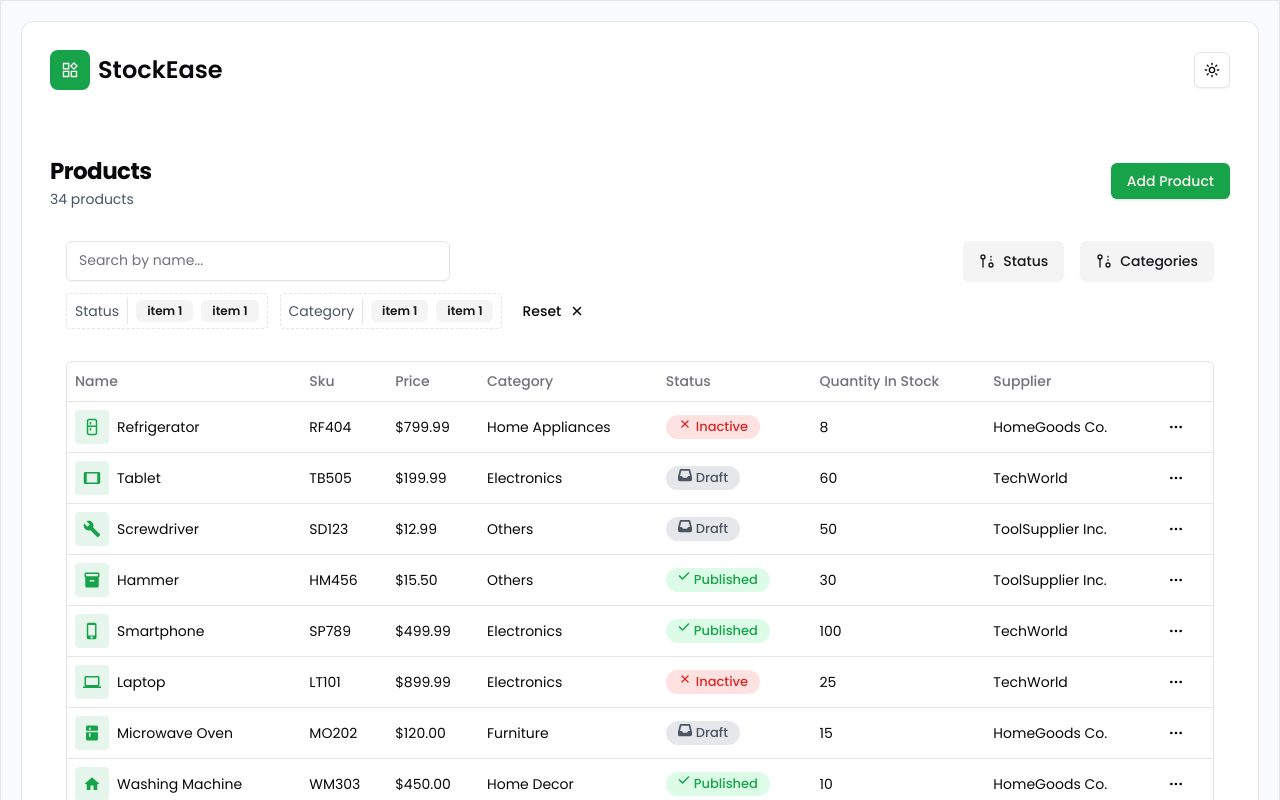
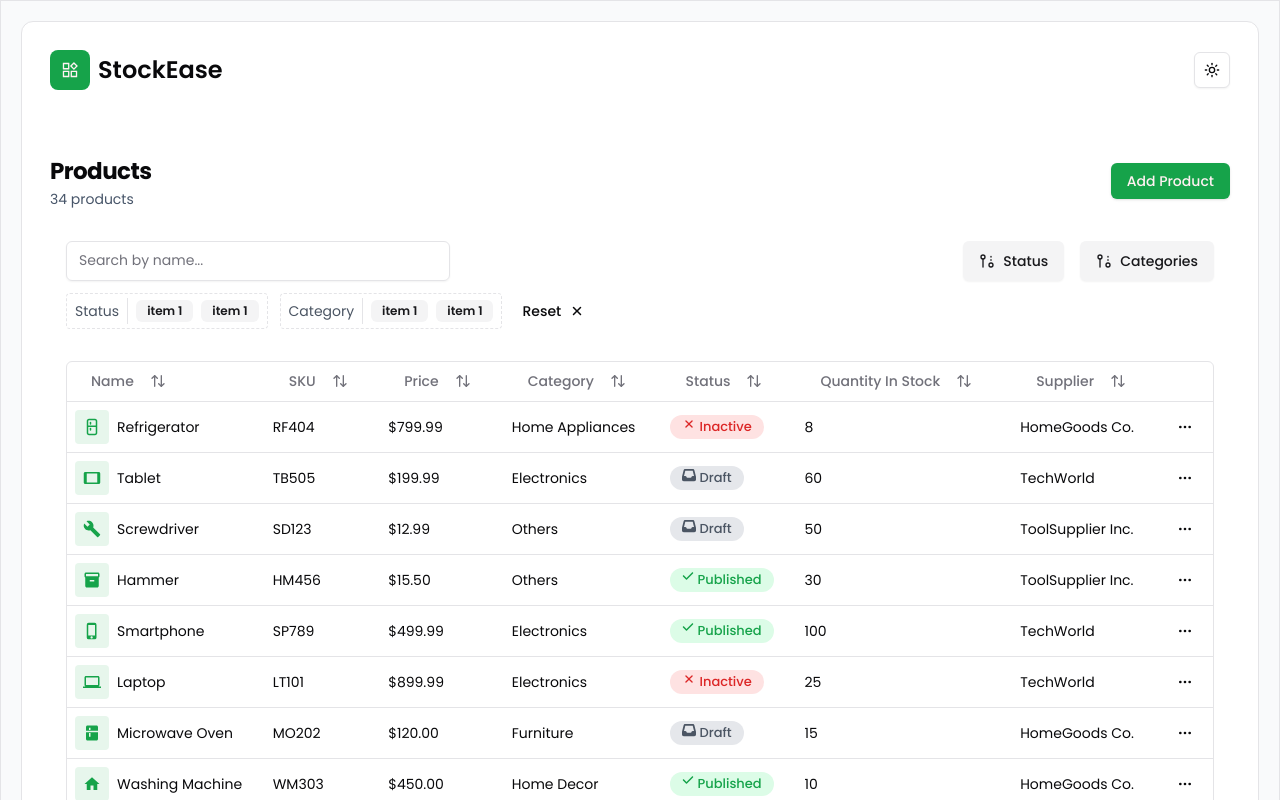
Before and after one commit to debbieellis7/stock-ease, a Next.js app: page / in a window 1280 px wide. Shown: the top 800 px of the page. Built offline with nearby package versions, Linux system fonts and the light colour scheme.

Commit message:
Add sortable headers to products table

```diff
--- a/src/components/ProductsDashboard/columns.tsx
+++ b/src/components/ProductsDashboard/columns.tsx
@@ -1,11 +1,20 @@
 // External dependencies
-import { ColumnDef } from "@tanstack/react-table";
+import { Column, ColumnDef } from "@tanstack/react-table";
+import { ArrowUpDown } from "lucide-react";
 import { IconType } from "react-icons/lib";
 import { FaCheck, FaInbox } from "react-icons/fa6";
 import { IoClose } from "react-icons/io5";
+import { IoMdArrowDown, IoMdArrowUp } from "react-icons/io";
 
 // Internal components
 import ProductDropdown from "./ProductDropdown";
+import {
+  DropdownMenu,
+  DropdownMenuTrigger,
+  DropdownMenuContent,
+  DropdownMenuItem,
+} from "../ui/dropdown-menu";
+import { Button } from "../ui/button";
 
 export type Product = {
   id: string;
@@ -29,10 +38,46 @@ export type Product = {
   icon: IconType;
 };
 
-const columns: ColumnDef<Product>[] = [
+type SortableHeaderProps = {
+  column: Column<any, unknown>; // Generic type for flexibility
+  label: string;
+};
+
+const SortableHeader: React.FC<SortableHeaderProps> = ({ column, label }) => {
+  const isSorted = column.getIsSorted();
+  const SortingIcon =
+    isSorted === "asc"
+      ? IoMdArrowDown
+      : isSorted === "desc"
+      ? IoMdArrowUp
+      : ArrowUpDown;
+
+  return (
+    <DropdownMenu>
+      <DropdownMenuTrigger asChild>
+        <Button variant="ghost" aria-label={`Sort by ${label}`}>
+          {label}
+          <SortingIcon className="ml-2 h-4 w-4" />
+        </Button>
+      </DropdownMenuTrigger>
+
+      <DropdownMenuContent align="start" side="bottom">
+        <DropdownMenuItem onClick={() => column.toggleSorting(true)}>
+          <IoMdArrowUp className="mr-2 h-4 w-4" />
+          Asc
+        </DropdownMenuItem>
+        <DropdownMenuItem onClick={() => column.toggleSorting(false)}>
+          <IoMdArrowDown className="mr-2 h-4 w-4" />
+          Desc
+        </DropdownMenuItem>
+      </DropdownMenuContent>
+    </DropdownMenu>
+  );
+};
+
+export const columns: ColumnDef<Product>[] = [
   {
     accessorKey: "name",
-    header: "Name",
     cell: ({ row }) => {
       // Access the icon property for each row
       const Icon = row.original.icon;
@@ -48,23 +93,24 @@ const columns: ColumnDef<Product>[] = [
         </div>
       );
     },
+    header: ({ column }) => <SortableHeader column={column} label="Name" />,
   },
   {
     accessorKey: "sku",
-    header: "Sku",
+    header: ({ column }) => <SortableHeader column={column} label="SKU" />,
   },
   {
     accessorKey: "price",
-    header: "Price",
+    header: ({ column }) => <SortableHeader column={column} label="Price" />,
     cell: ({ getValue }) => `$${getValue<number>().toFixed(2)}`,
   },
   {
     accessorKey: "category",
-    header: "Category",
+    header: ({ column }) => <SortableHeader column={column} label="Category" />,
   },
   {
     accessorKey: "status",
-    header: "Status",
+    header: ({ column }) => <SortableHeader column={column} label="Status" />,
     cell: ({ row }) => {
       const status = row.original.status;
       let colorClass;
@@ -101,11 +147,13 @@ const columns: ColumnDef<Product>[] = [
   },
   {
     accessorKey: "quantityInStock",
-    header: "Quantity In Stock",
+    header: ({ column }) => (
+      <SortableHeader column={column} label="Quantity In Stock" />
+    ),
   },
   {
     accessorKey: "supplier",
-    header: "Supplier",
+    header: ({ column }) => <SortableHeader column={column} label="Supplier" />,
   },
   {
     id: "actions",
--- a/src/components/ProductsDashboard/index.tsx
+++ b/src/components/ProductsDashboard/index.tsx
@@ -3,6 +3,7 @@ import { useState } from "react";
 import {
   getCoreRowModel,
   getPaginationRowModel,
+  getSortedRowModel,
   useReactTable,
 } from "@tanstack/react-table";
 
@@ -32,6 +33,7 @@ export default function ProductsDashboard() {
     state: {
       pagination,
     },
+    getSortedRowModel: getSortedRowModel(),
     onPaginationChange: setPagination,
     getCoreRowModel: getCoreRowModel(),
     getPaginationRowModel: getPaginationRowModel(),
```
